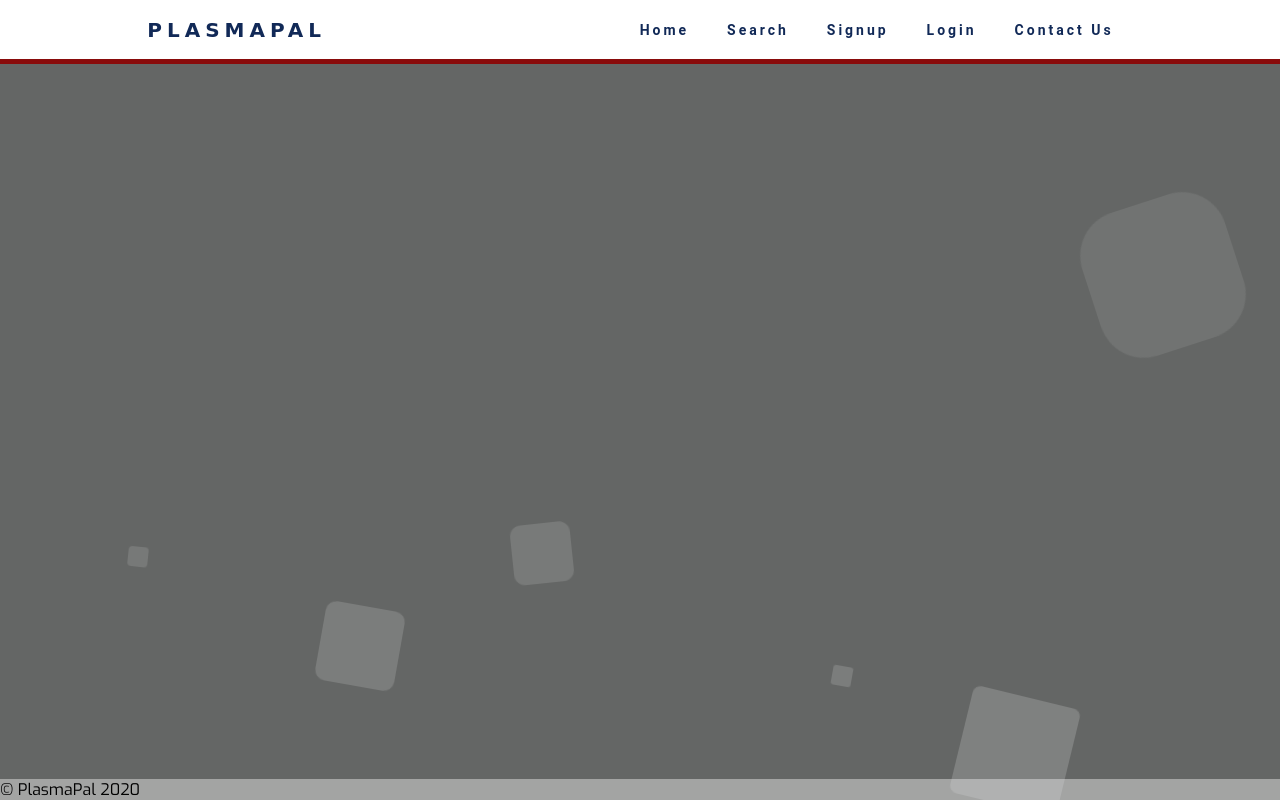
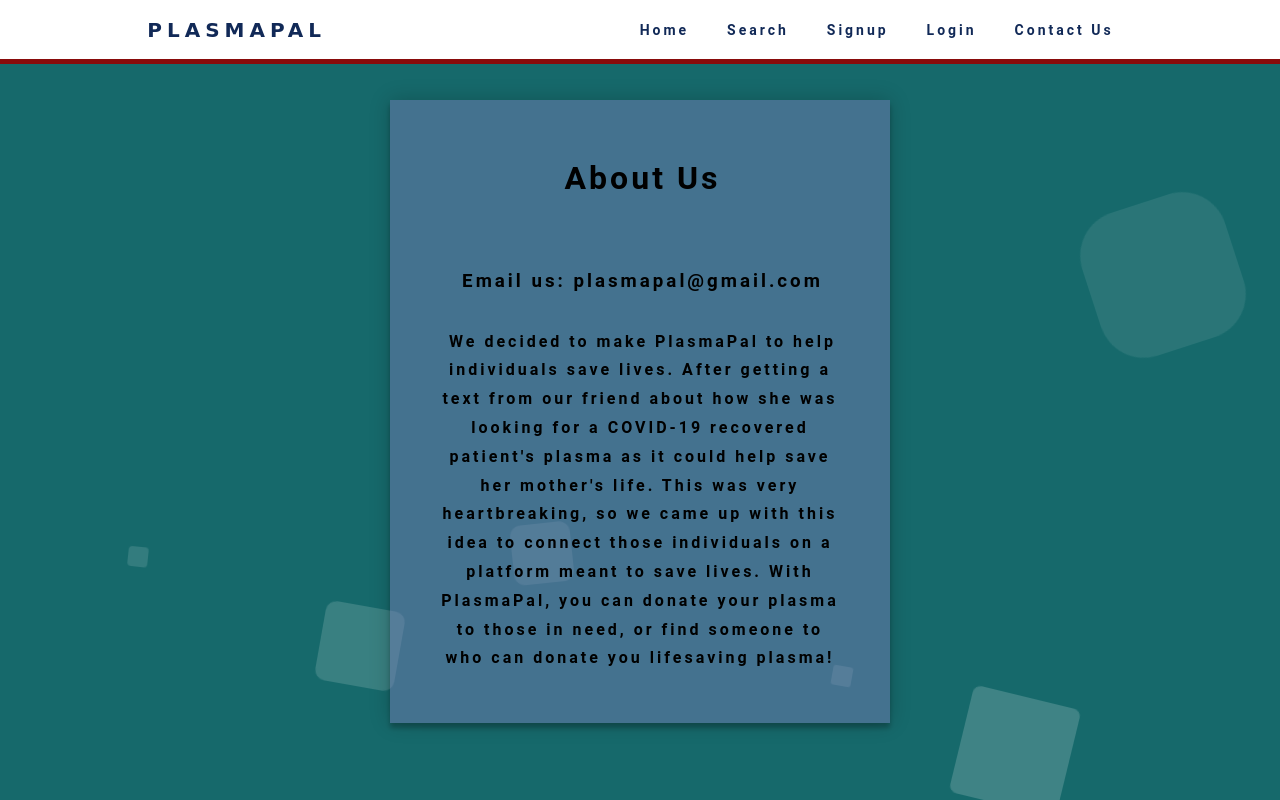
Before and after one commit to lunatic389/project_long_claw, a Django app: page /base/contact/ in a window 1280 px wide. Run offline with Django 3.2, Linux system fonts and the light colour scheme; some libraries are stand-ins or nearby versions; some web fonts are replaced.

Commit message:
Added about us

```diff
--- a/static/base/css/background_animation.css
+++ b/static/base/css/background_animation.css
@@ -26,8 +26,8 @@ body{
 
 
 .area{
-    background: #646665;
-    background: -webkit-linear-gradient(to left, #646665, #646665);
+    background: #16696b;
+    background: -webkit-linear-gradient(to left, #16696b, #16696b);
     width: 100%;
     height:100vh;
     position: sticky;
--- a/static/base/css/footer.css
+++ b/static/base/css/footer.css
@@ -2,6 +2,7 @@
   width: 100%;
   padding: 0px;
   text-align: left;
+  height: auto;
 }
 
 .footer {
--- a/static/base/css/infobar.css
+++ b/static/base/css/infobar.css
@@ -20,6 +20,7 @@
   padding: 20%;
   border-radius: 25px;
   border: 5px solid #f74c4c;
+  text-shadow: -5px 3px 6px black;
 
 }
 .box2{
@@ -27,6 +28,7 @@
   padding: 20%;
   border-radius: 25px;
   border: 5px solid #f74c4c;
+  text-shadow: -5px 3px 6px black;
 
 }
 
@@ -35,6 +37,8 @@
   padding: 20%;
   border-radius: 25px;
   border: 5px solid #f74c4c;
+  text-shadow: -5px 3px 6px black;
+
 }
 
 #icon{
@@ -79,7 +83,7 @@
     z-index: 1;
     width:90%;
     margin: auto;
-    height: 360px;
+    height: auto;
     display: flex;
     padding: 3%;
     border-radius: 20px;
--- a/templates/base/contact_us.html
+++ b/templates/base/contact_us.html
@@ -1,4 +1,42 @@
 {% extends "base/home.html" %}
 {% block body_block %}
-<h1>{{print}}</h1>
+
+
+
+
+
+<div class="contact">
+    <h1>About Us</h1>
+    <br>
+
+    <br>
+    <h3> Email us: plasmapal@gmail.com </h3>
+    <br>
+    <h4>We decided to make PlasmaPal to help individuals save lives. After getting a text from our friend about how she was looking for a COVID-19
+        recovered patient's plasma as it could help save her mother's life.
+        This was very heartbreaking, so we came up with this idea to connect those individuals on a platform meant to save lives.
+        With PlasmaPal, you can donate your plasma to those in need, or find someone to who can donate you lifesaving plasma!</h4>
+
+
+
+</div>
+<style>
+  .contact{
+      line-height: 1.8;
+    text-indent: 5px;
+    letter-spacing: 3px;
+    font-family: 'roboto', sans-serif;
+    position: relative;
+    z-index:40;
+    background: #707bb185;
+    max-width: 500px;
+    margin:  auto ;
+    padding: 50px;
+    margin-top:100px;
+    text-align: center;
+    box-shadow: 0 0 20px 0 rgba(0, 0, 0, 0.2), 0 5px 5px 0 rgba(0, 0, 0, 0.24);
+
+  }
+
+</style>
 {% endblock %}
--- a/templates/base/home.html
+++ b/templates/base/home.html
@@ -6,6 +6,7 @@
     <meta name="viewport" content="width=device-width, initial-scale=1" />
     <title></title>
     <link rel="stylesheet" href="{% static "base/css/background_animation.css" %}">
+    <link rel="stylesheet" href="{% static "base/css/contactus.css" %}">
     <link rel="stylesheet" href="{% static "base/css/footer.css" %}">
     <link rel="stylesheet" href="{% static "base/css/font.css" %}">
     <link rel="stylesheet" href="{% static "base/css/navbar.css" %}">
@@ -184,11 +185,7 @@
 
 
 
-    <footer class="footer mt-auto py-3">
-      <div class="container">
-        <span class="text-muted"><p>© PlasmaPal 2020</p></span>
-      </div>
-    </footer>
+
 
 
 
```
